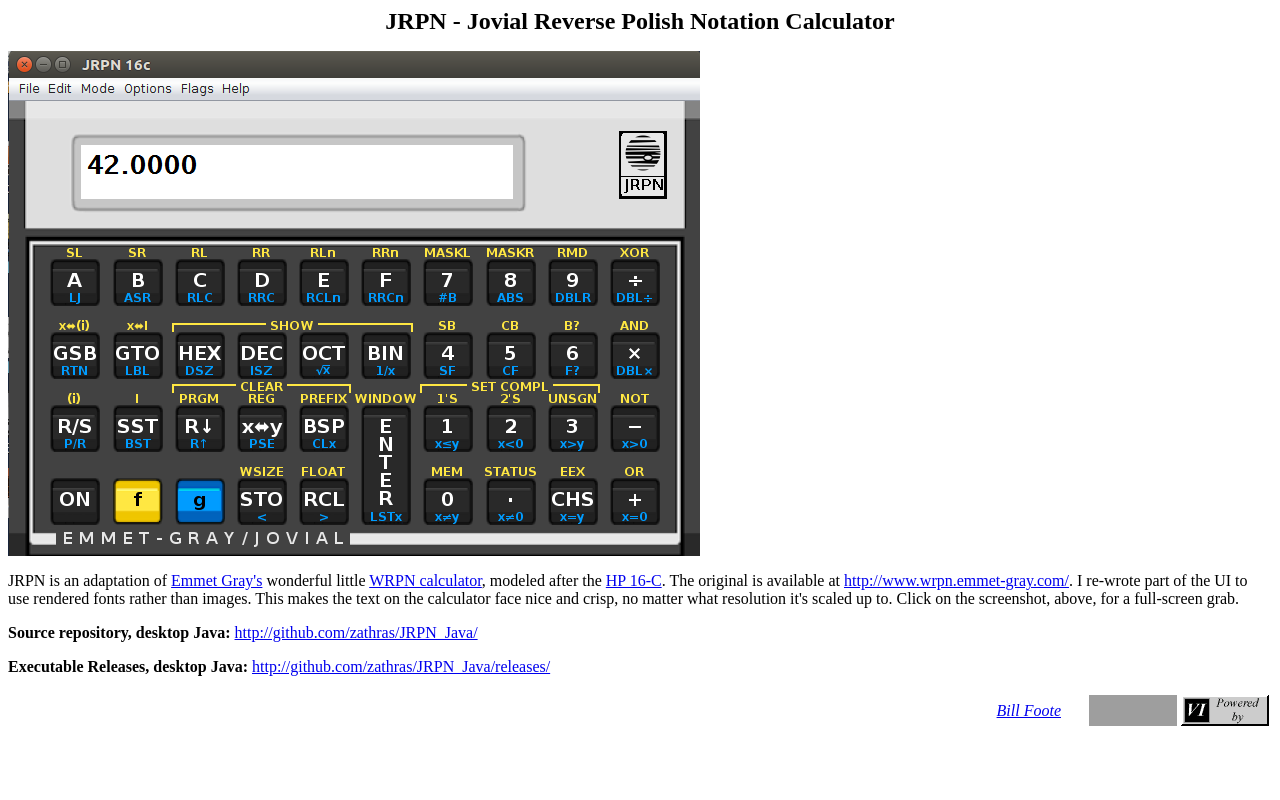
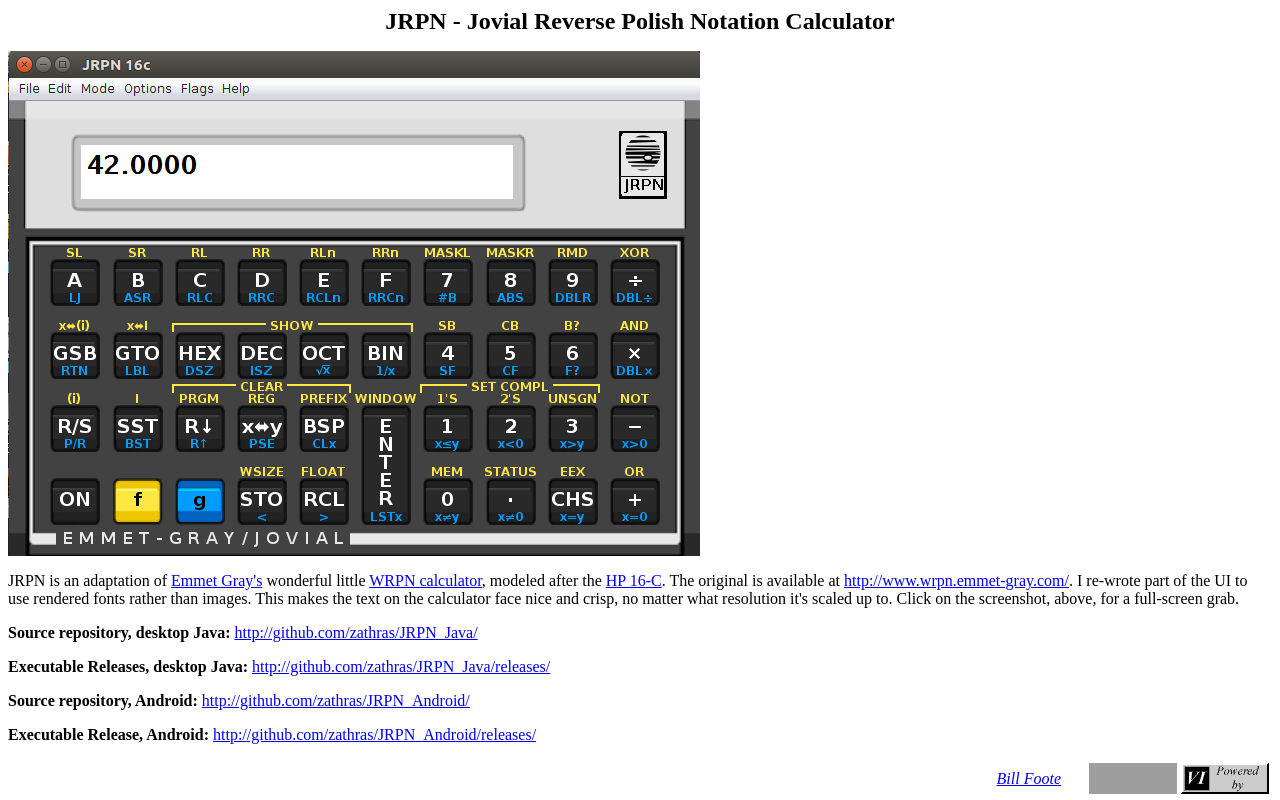
Before and after one commit to zathras/JRPN_Java, a plain HTML site: page docs/index.html in a window 1280 px wide. Drawn offline with Linux system fonts and the light colour scheme; grey boxes are pictures that could not be loaded.

Commit message:
Add Android

```diff
--- a/docs/index.html
+++ b/docs/index.html
@@ -34,6 +34,13 @@ grab.
 </p><p>
 <b>Executable Releases, desktop Java:  </b>
 <a href="http://github.com/zathras/JRPN_Java/releases/">http://github.com/zathras/JRPN_Java/releases/</a>
+</p><p>
+<b>Source repository, Android:  </b>
+<a href="http://github.com/zathras/JRPN_Android/">http://github.com/zathras/JRPN_Android/</a>
+</p><p>
+<b>Executable Release, Android:  </b>
+<a href="http://github.com/zathras/JRPN_Android/releases/">http://github.com/zathras/JRPN_Android/releases/</a>
+</p>
 </p>
 
 <table align="right">
```
